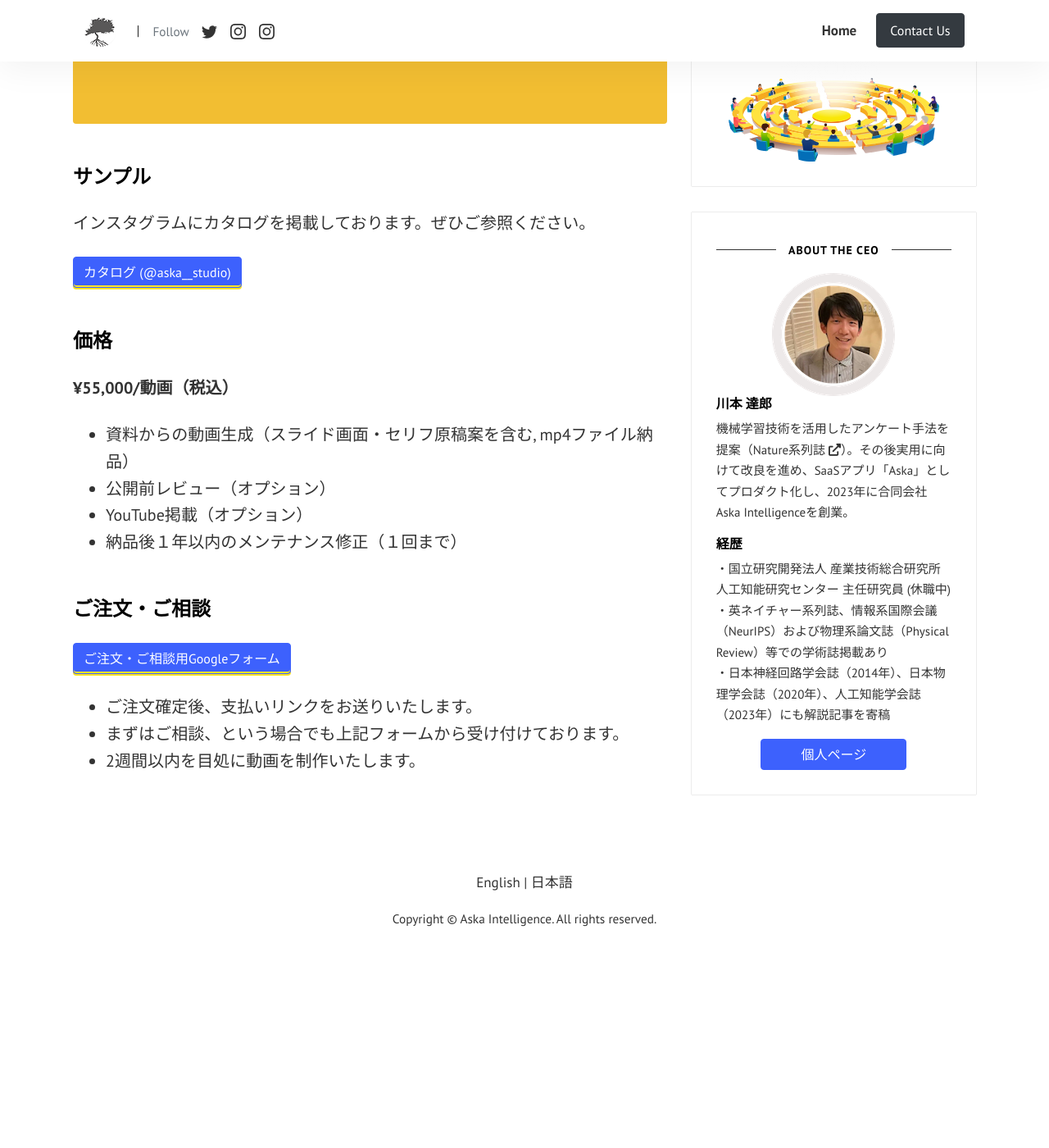
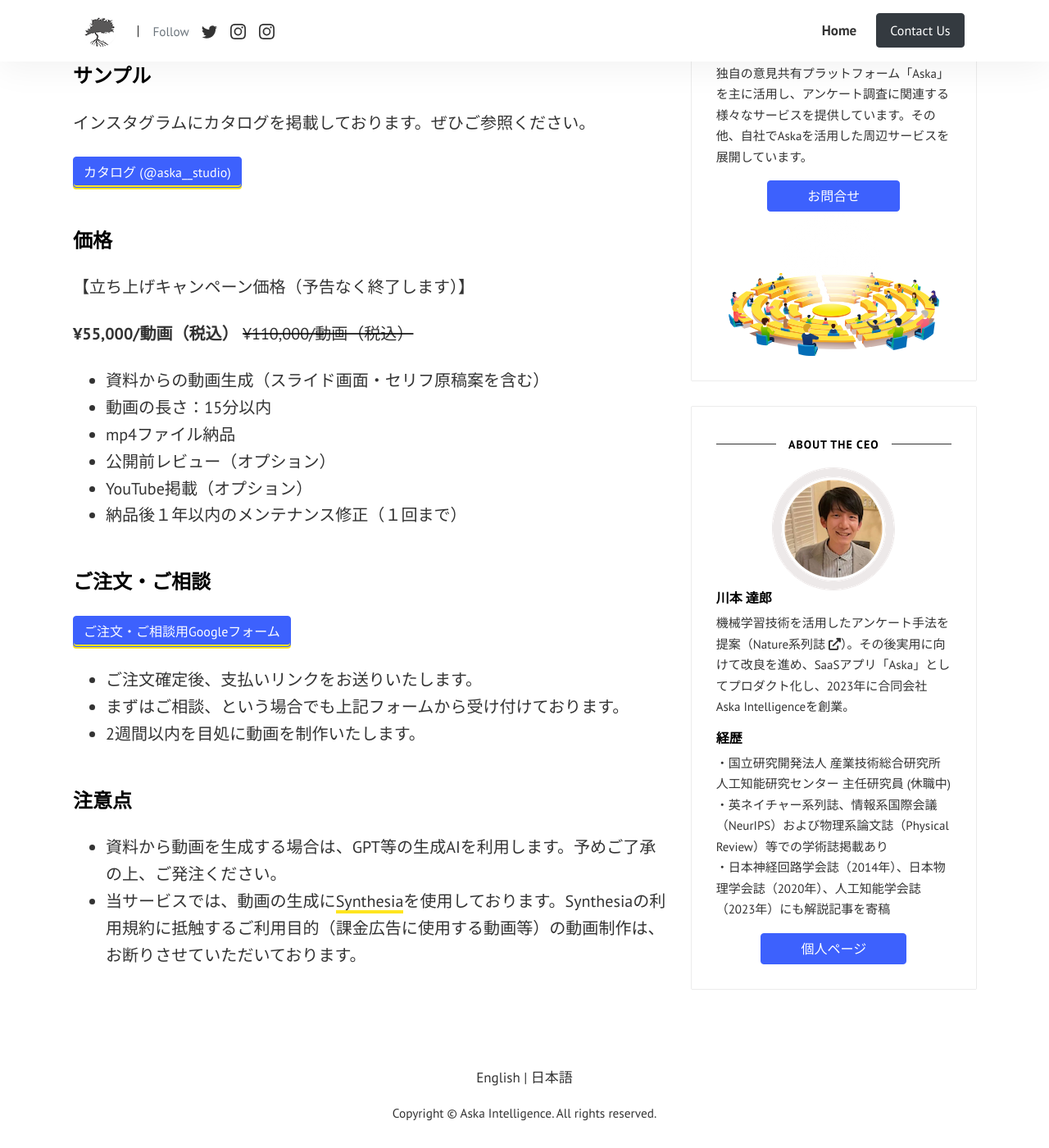
Before and after one commit to Aska-systems/ja, a Jekyll site: the page built from _posts/2018-01-01-Aska-Studio-ja.md, in a window 1280 px wide and 1400 px high, scrolled down 1327 px. Shown: the whole window at 82% size. Built offline with Jekyll 4.4.1, drawn with Linux system fonts in a browser that asks for light colours; before the commit the page ends 2490 px from its top, so only the background shows below that; some of the changed text lies outside the part shown; grey boxes are pictures that could not be loaded.

Commit message:
Update Aska Studio

```diff
--- a/_posts/2018-01-01-Aska-Studio-ja.md
+++ b/_posts/2018-01-01-Aska-Studio-ja.md
@@ -25,9 +22,13 @@ PDF資料や発表スライド、セリフ原稿等の資料を元に、生成AI
 <a class="btn btn-primary text-white" href="https://www.instagram.com/aska__studio/">カタログ (@aska__studio)</a>
 
 #### 価格
-**¥55,000/動画（税込）**
+【立ち上げキャンペーン価格（予告なく終了します）】
 
-- 資料からの動画生成（スライド画面・セリフ原稿案を含む, mp4ファイル納品）
+**¥55,000/動画（税込）** ~~¥110,000/動画（税込）~~
+
+- 資料からの動画生成（スライド画面・セリフ原稿案を含む）
+- 動画の長さ：15分以内
+- mp4ファイル納品
 - 公開前レビュー（オプション）
 - YouTube掲載（オプション）
 - 納品後１年以内のメンテナンス修正（１回まで）
@@ -40,3 +41,8 @@ PDF資料や発表スライド、セリフ原稿等の資料を元に、生成AI
 - ご注文確定後、支払いリンクをお送りいたします。
 - まずはご相談、という場合でも上記フォームから受け付けております。
 - 2週間以内を目処に動画を制作いたします。
+
+
+#### 注意点
+- 資料から動画を生成する場合は、GPT等の生成AIを利用します。予めご了承の上、ご発注ください。
+- 当サービスでは、動画の生成に[Synthesia](https://www.synthesia.io/)を使用しております。Synthesiaの利用規約に抵触するご利用目的（課金広告に使用する動画等）の動画制作は、お断りさせていただいております。
```
Also changed, not shown: other parts of _posts/2018-01-01-Aska-Studio-ja.md (+0 -3 lines), 2 other files.
